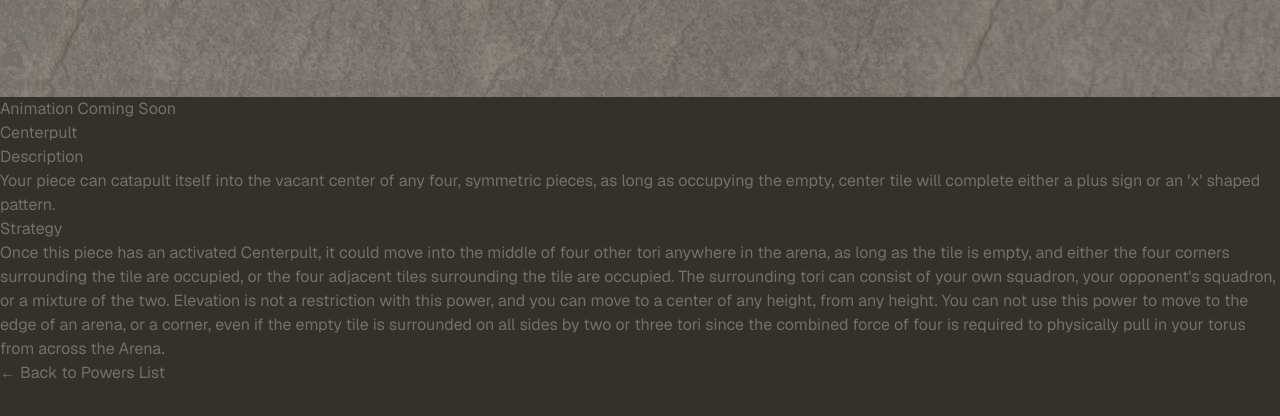
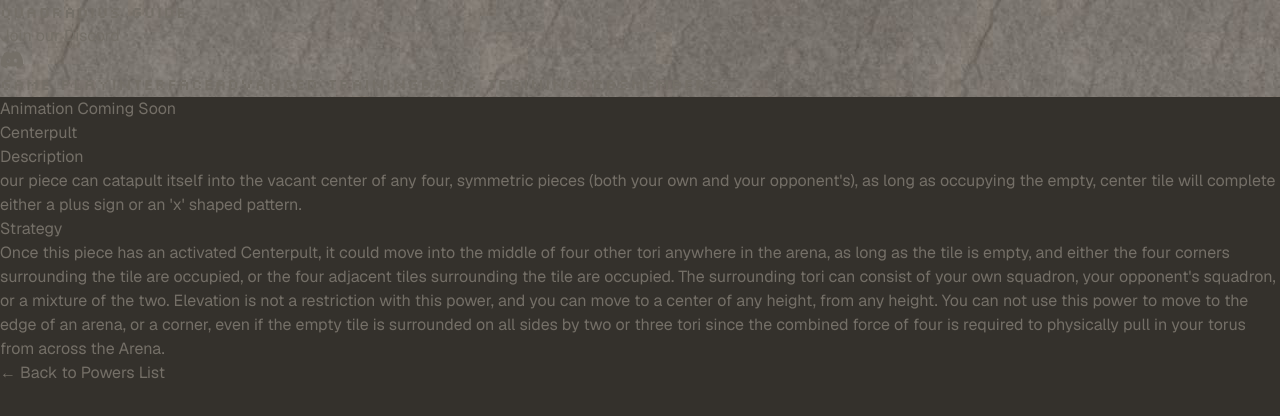
Before and after one commit to Fruktus/QuadradiusPreservationProject, a Next.js app in the folder web/: page /orbs/centerpult in a window 1280 px wide. Shown: the top 416 px of the page. Built offline with nearby package versions, Linux system fonts and the light colour scheme.

Commit message:
[tech] - content comments

```diff
--- a/web/src/app/orbs/centerpult/page.tsx
+++ b/web/src/app/orbs/centerpult/page.tsx
@@ -4,7 +4,7 @@ export default function CenterpultPage() {
   return (
     <OrbLayout
       title="Centerpult"
-      description="Your piece can catapult itself into the vacant center of any four, symmetric pieces, as long as occupying the empty, center tile will complete either a plus sign or an 'x' shaped pattern."
+      description="our piece can catapult itself into the vacant center of any four, symmetric pieces (both your own and your opponent's), as long as occupying the empty, center tile will complete either a plus sign or an 'x' shaped pattern."
       strategy={
         <p>
           Once this piece has an activated Centerpult, it could move into the
```
